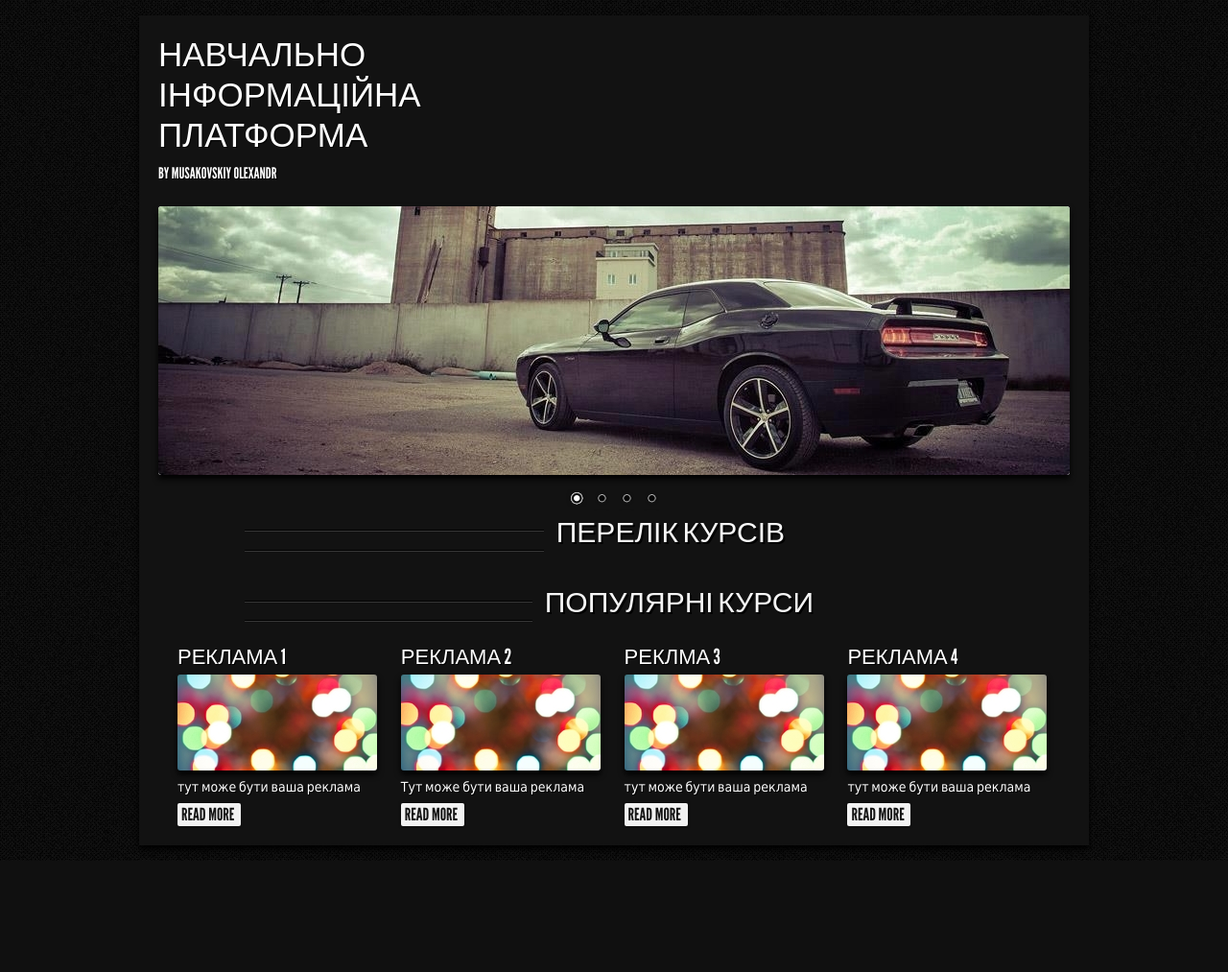
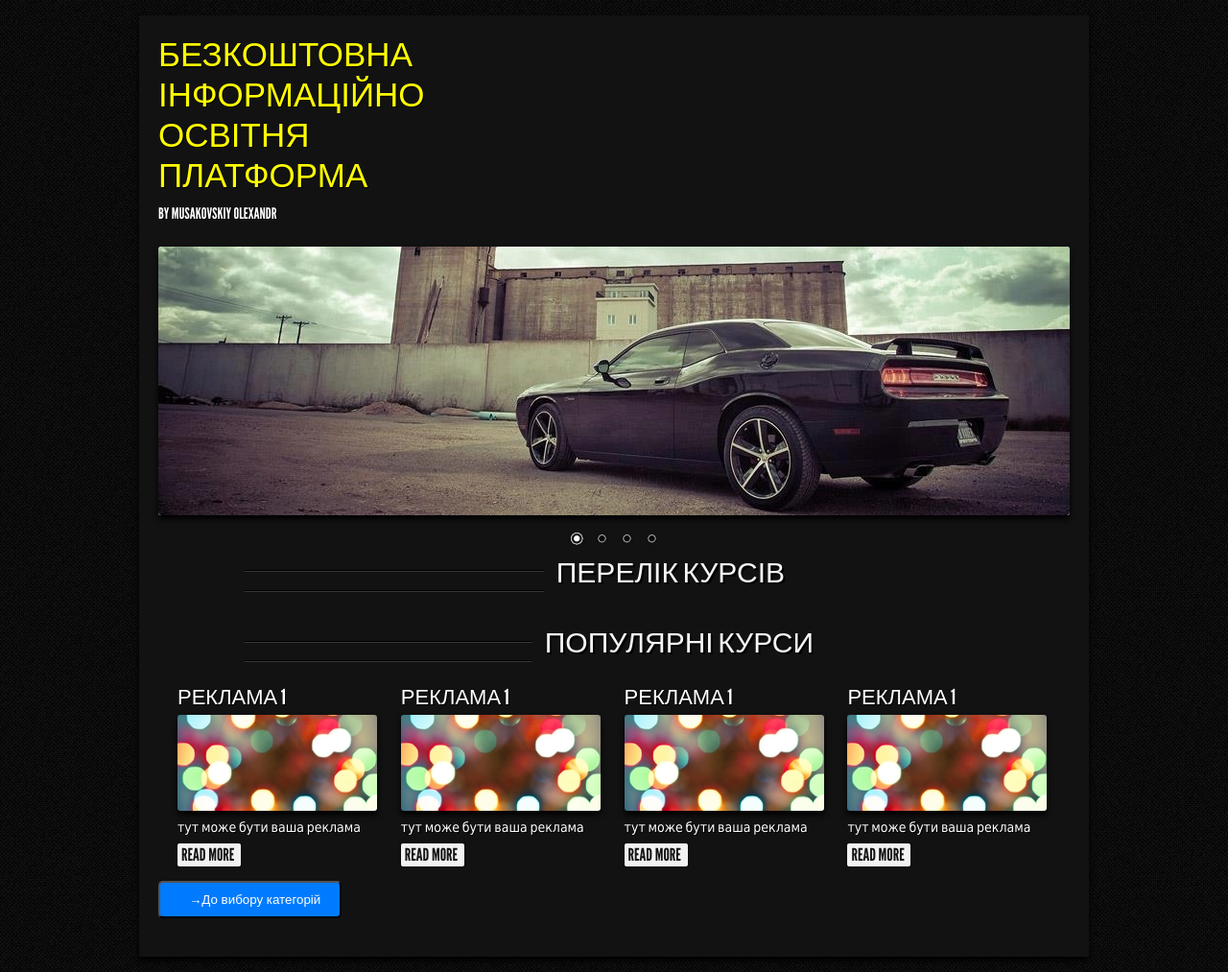
Before and after one commit to musakovskiy/education_platform, a Django app: page /category/5/ in a window 1280 px wide. Shown: the whole page at 96% size. Before the commit the page ends 896 px from the top, so only its background shows below. Run offline with Django 4.2, Linux system fonts and the light colour scheme; a user stored in the database is signed in; data comes from the database, SQL or seed files in the repository; some libraries are stand-ins or nearby versions.

Commit message:
added yellow text in title

```diff
--- a/templates/courses/category_detail.html
+++ b/templates/courses/category_detail.html
@@ -20,6 +20,7 @@
             max-height: 200px; /* Set your desired height */
             width: auto; /* Maintain aspect ratio */
         }
+
         .btn-arrow {
             display: inline-block;
             padding: 10px 20px;
@@ -38,22 +39,43 @@
             margin-left: 10px;
         }
 
+        .category-btn {
+            display: inline-block;
+            padding: 10px 20px;
+            background-color: #007BFF; /* Set your desired background color */
+            color: #fff; /* Set your desired text color */
+            text-decoration: none;
+            border-radius: 5px;
+            transition: background-color 0.3s;
+            margin-bottom: 20px; /* Add margin for spacing */
+        }
+
+        .category-btn span {
+            margin-left: 10px;
+        }
+
+        .category-btn:hover {
+            background-color: #0056b3; /* Set your desired hover background color */
+        }
+
+        /* Style to make the text yellow */
+        #logo h1 {
+            color: yellow;
+        }
     </style>
 </head>
 
 <body id="home">
     <div id="wrapper">
-
         <!-- L O G O & N A V B A R -->
         <header>
             <div id="logo">
-                <h1>Навчально інформаційна платформа</h1>
+                <h1>Безкоштовна Інформаційно освітня платформа</h1>
                 <div id="tagline">
                     <br>
                     <h2>by Musakovskiy Olexandr</h2>
                 </div>
             </div>
-
         </header>
 
         <!-- T H E S L I D E R -->
@@ -80,15 +102,13 @@
             </div>
             <div id="ourserv">
                 {% for course in object.course_set.all %}
-                 <article >
+                    <article>
                         <h1>{{ course.owner }}</h1>
                         <img class="course-image" src="{{ course.media_file.url }}" alt="" />
                         <p>{{ course.description }}</p>
-
                         <a href="{{ course.url }}" class="btn-arrow">Перейти на сайт курсу </a>
                     </article>
                 {% endfor %}
-                <!-- Other service articles -->
             </div>
             <div id="sline">
                 <div class="sdline"></div>
@@ -103,32 +123,39 @@
                     <a href="#" class="rm">Read More</a>
                 </article>
                 <article>
-                    <h1>Реклама 2</h1>
-                    <img src="{% static 'details/images/1s.jpg' %}" alt="" />
-                    <p>Тут може бути ваша реклама</p>
-                    <a href="#" class="rm">Read More</a>
-                </article>
-                <article>
-                    <h1>Реклма 3</h1>
+                    <h1>Реклама 1</h1>
                     <img src="{% static 'details/images/1s.jpg' %}" alt="" />
                     <p>тут може бути ваша реклама</p>
                     <a href="#" class="rm">Read More</a>
                 </article>
                 <article>
-                    <h1>Реклама 4</h1>
+                    <h1>Реклама 1</h1>
+                    <img src="{% static 'details/images/1s.jpg' %}" alt="" />
+                    <p>тут може бути ваша реклама</p>
+                    <a href="#" class="rm">Read More</a>
+                </article>
+                <article>
+                    <h1>Реклама 1</h1>
                     <img src="{% static 'details/images/1s.jpg' %}" alt="" />
                     <p>тут може бути ваша реклама</p>
                     <a href="#" class="rm">Read More</a>
                 </article>
                 <!-- Other project articles -->
             </div>
+            <br>
         </section>
 
         <!-- T H E F O O T E R -->
+        <button onclick="goToCategories()" class="btn-arrow category-btn"><span>&rarr;</span>До вибору категорій</button>
+    </div>
 
-
-    </div>
-    </div>
+    <!-- Add this script at the end of the body tag -->
+    <script>
+        function goToCategories() {
+            // Change the URL to the actual URL of your category page
+            window.location.href = "/categories/";
+        }
+    </script>
 </body>
 
 </html>
```
Lines whose indentation alone changed are shown as unchanged.
